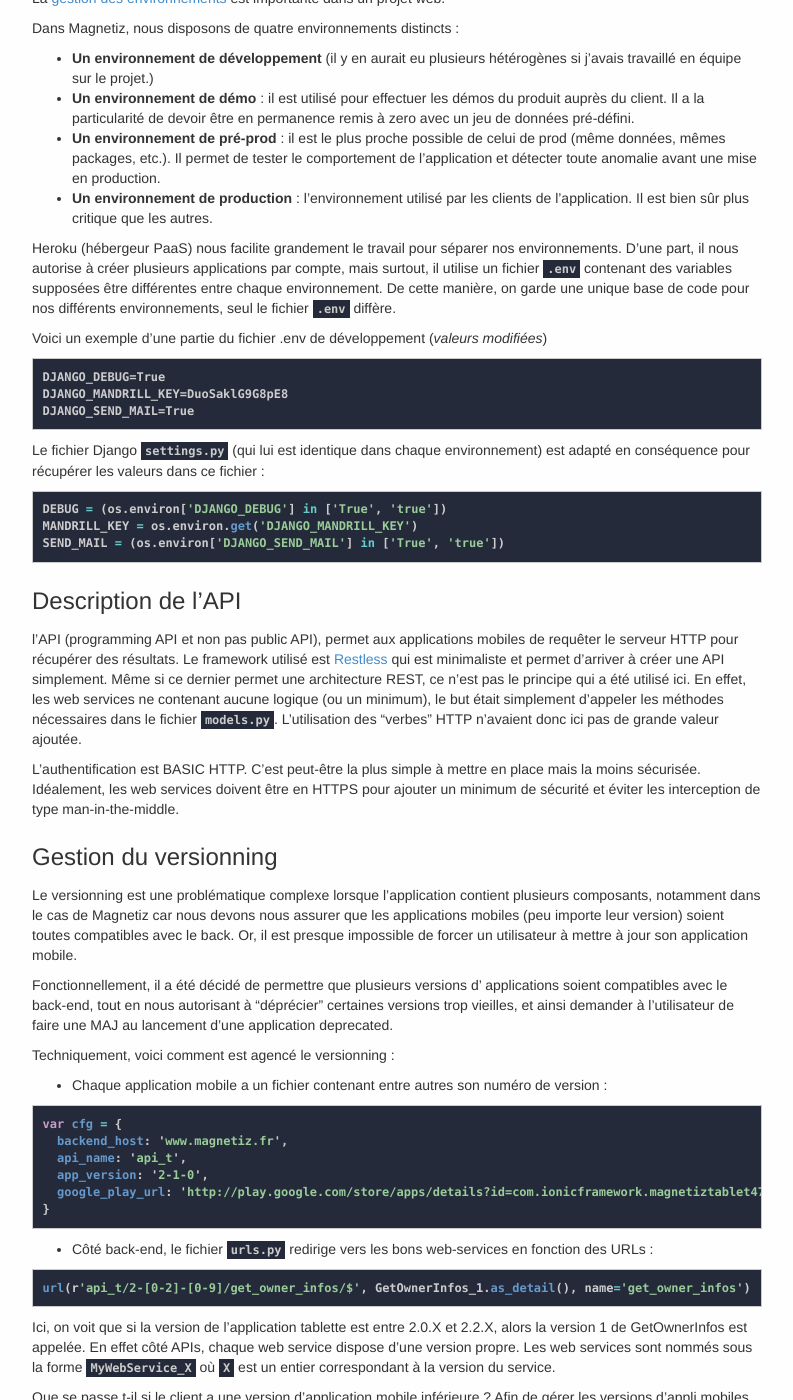
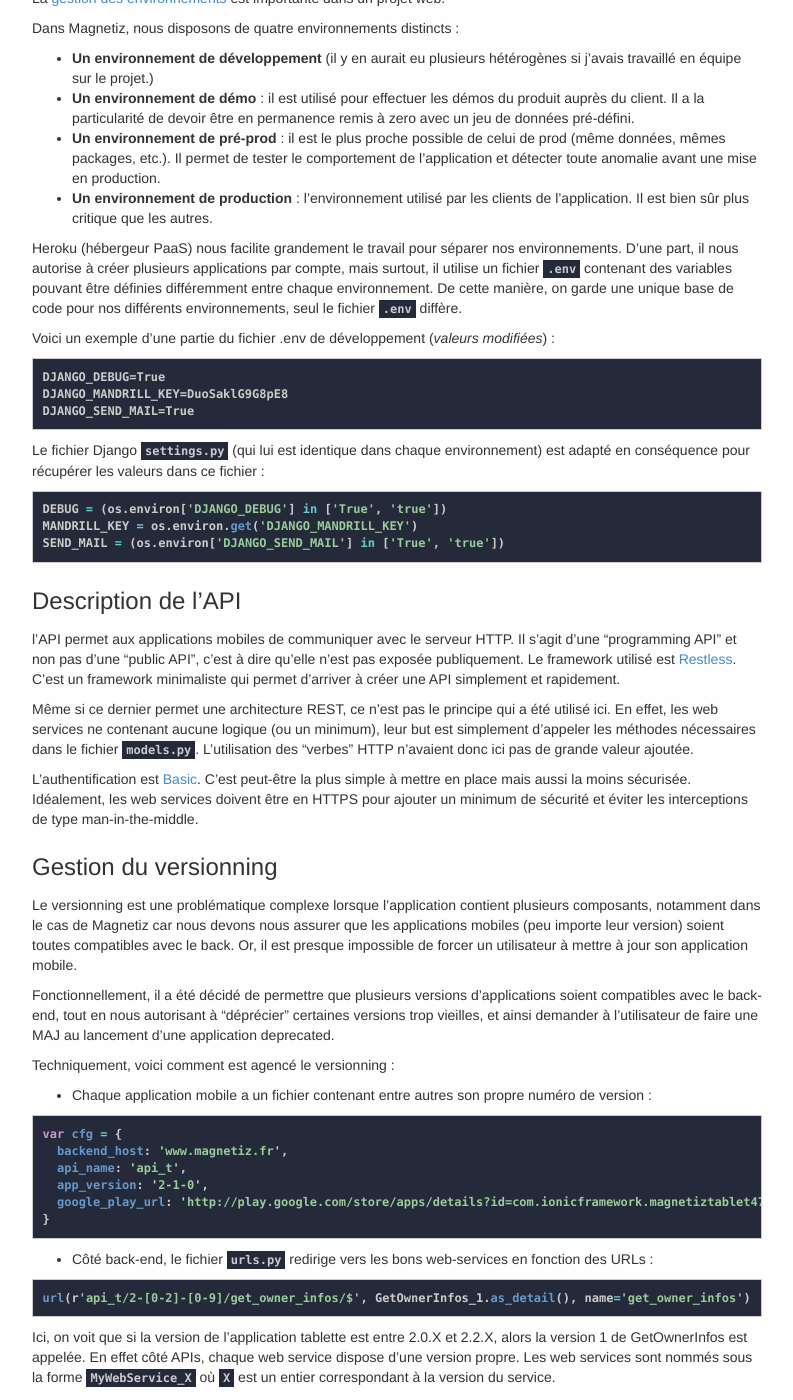
Before and after one commit to ddahan/ddahan.github.io, a Jekyll site: the page built from _posts/2015-12-11-presentation-technique-projet-magnetiz.md, in a window 1280 px wide and 1400 px high, scrolled down 3747 px. Shown: the whole window, without its empty margins (243-1036 px from the left). Built offline with Jekyll 4.4.1, drawn with Linux system fonts in a browser that asks for light colours; Markdown is read by kramdown in place of the engine named in the settings; comment, search, counter and statistics services are not loaded; some of the changed text lies outside the part shown.

Commit message:
modif article

````diff
--- a/_posts/2015-12-11-presentation-technique-projet-magnetiz.md
+++ b/_posts/2015-12-11-presentation-technique-projet-magnetiz.md
@@ -18,13 +18,13 @@
 
 ### Qu'est-ce que Magnetiz ?
 
-Magnetiz est une solution de fidélisation destinée aux commerces locaux. Chaque commerçant est équipé d'une ou plusieurs tablette(s) mobiles sur le comptoir, ainsi que de cartes de fidélité *vierges* à disposition pour les clients.
+Magnetiz est une solution de fidélisation destinée aux commerces locaux. Chaque commerçant est équipé d'une ou plusieurs tablette(s) mobiles sur son comptoir, ainsi que de cartes de fidélité *vierges* à disposition pour les clients.
 
-Lors de son premier passage en magasin, un client récupère une carte, et la scanne sur la tablette. Il est invité à entrer son adresse e-mail (et uniquement son e-mail), et cumule ses premiers points (par défaut : 5 points)
+Lors de son premier passage en magasin, un client récupère une carte, et la scanne sur la tablette. Il est invité à entrer son adresse e-mail (et uniquement son e-mail), et cumule ses premiers points (par défaut : 5 points).
 
 Après sa pré-inscription en magasin, le client reçoit un mail pour finaliser son compte (choisir un mot de passe et compléter ses infos personnelles). Il pourra s'il le souhaite télécharger et se connecter ensuite à l'application mobile.
 
-A chaque passage en magasin, le client scanne sa carte (ou son smartphone) directement sur la tablette tactile. A chaque fois, il cumule un nombre de points (5 par défaut). A tout moment, il peut réclamer un cadeau directement en le sélectionnant sur la tablette, à condition d'avoir suffisament de points.
+A chaque passage en magasin, le client scanne sa carte (ou son smartphone) directement sur la tablette tactile. A chaque fois, il cumule des points. A tout moment, il peut réclamer un cadeau directement en le sélectionnant sur la tablette, à condition d'avoir suffisament de points, bien sûr.
 
 Une même carte est utilisable dans tous les commerces Magnetiz.
 
@@ -75,16 +75,16 @@
 + d'utiliser Django (ou un autre framework tel que Flask) uniquement pour les models et l'API. Ici, les web services auraient été appelées pour n'importe quelle requête effectuée.
 + développer une appli front-web par composant (en utilisant AngularJS par exemple) : 1 pour les dashboards, 1 pour l'appli smartphone, 1 pour l'appli tablette.
 
-L'avantage principal aurait été ici de découpler totalement la partie back (Django) des différents fronts. Un autre avantage aurait été de bénéficier "nativement" de features de mise à jour du DOM dans les dashboards, sans devoir utiliser jQuery par dessus Django.
+L'avantage principal aurait été ici de découpler totalement la partie back (Django) de la partie clients (front). Un autre avantage aurait été de bénéficier "nativement" de features de mise à jour du DOM dans les dashboards, sans devoir utiliser jQuery par dessus Django.
 L'inconvénient aurait été de ne pas profiter des mécanismes de Django dans la partie "View" et "Template".
 
 <hr>
 
 ##### Arborescence de fichiers Django
 
-L'arborescence simplifiée *(je ne conserve ici que les fichiers qui sont additionnels aux fichiers par défaut)* du projet Django est décrite ci-dessous. Elle est somme toute assez classique :
+L'arborescence simplifiée *(je ne conserve ici que les fichiers additionnels aux fichiers par défaut)* du projet Django est décrite ci-dessous. Elle est somme toute assez classique :
 
-+ monprojet
++ monprojet/
   + magnetiz/
       * management/  *-> contient différentes commandes d'admin Django*
   + restless_api/
@@ -122,9 +122,9 @@
 + **Un environnement de pré-prod** : il est le plus proche possible de celui de prod (même données, mêmes packages, etc.). Il permet de tester le comportement de l'application et détecter toute anomalie avant une mise en production.
 + **Un environnement de production** : l'environnement utilisé par les clients de l'application. Il est bien sûr plus critique que les autres.
 
-Heroku (hébergeur PaaS) nous facilite grandement le travail pour séparer nos environnements. D'une part, il nous autorise à créer plusieurs applications par compte, mais surtout, il utilise un fichier `.env` contenant des variables supposées être différentes entre chaque environnement. De cette manière, on garde une unique base de code pour nos différents environnements, seul le fichier `.env` diffère.
+Heroku (hébergeur PaaS) nous facilite grandement le travail pour séparer nos environnements. D'une part, il nous autorise à créer plusieurs applications par compte, mais surtout, il utilise un fichier `.env` contenant des variables pouvant être définies différemment entre chaque environnement. De cette manière, on garde une unique base de code pour nos différents environnements, seul le fichier `.env` diffère.
 
-Voici un exemple d'une partie du fichier .env de développement (*valeurs modifiées*)
+Voici un exemple d'une partie du fichier .env de développement (*valeurs modifiées*) :
 
 ```
 DJANGO_DEBUG=True
@@ -142,21 +142,22 @@
 
 ### Description de l'API
 
-l'API (programming API et non pas public API), permet aux applications mobiles de requêter le serveur HTTP pour récupérer des résultats.
-Le framework utilisé est [Restless](https://restless.readthedocs.org/en/latest/) qui est minimaliste et permet d'arriver à créer une API simplement.
-Même si ce dernier permet une architecture REST, ce n'est pas le principe qui a été utilisé ici. En effet, les web services ne contenant aucune logique (ou un minimum), le but était simplement d'appeler les méthodes nécessaires dans le fichier `models.py`. L'utilisation des "verbes" HTTP n'avaient donc ici pas de grande valeur ajoutée.
+l'API permet aux applications mobiles de communiquer avec le serveur HTTP. Il s'agit d'une "programming API" et non pas d'une "public API", c'est à dire qu'elle n'est pas exposée publiquement.
+Le framework utilisé est [Restless](https://restless.readthedocs.org/en/latest/). C'est un framework minimaliste qui permet d'arriver à créer une API simplement et rapidement.
 
-L'authentification est BASIC HTTP. C'est peut-être la plus simple à mettre en place mais la moins sécurisée. Idéalement, les web services doivent être en HTTPS pour ajouter un minimum de sécurité et éviter les interception de type man-in-the-middle.
+Même si ce dernier permet une architecture REST, ce n'est pas le principe qui a été utilisé ici. En effet, les web services ne contenant aucune logique (ou un minimum), leur but est simplement d'appeler les méthodes nécessaires dans le fichier `models.py`. L'utilisation des "verbes" HTTP n'avaient donc ici pas de grande valeur ajoutée.
+
+L'authentification est [Basic](https://fr.wikipedia.org/wiki/Authentification_HTTP#M.C3.A9thode_.C2.AB_Basic_.C2.BB). C'est peut-être la plus simple à mettre en place mais aussi la moins sécurisée. Idéalement, les web services doivent être en HTTPS pour ajouter un minimum de sécurité et éviter les interceptions de type man-in-the-middle.
 
 ### Gestion du versionning
 
 Le versionning est une problématique complexe lorsque l'application contient plusieurs composants, notamment dans le cas de Magnetiz car nous devons nous assurer que les applications mobiles (peu importe leur version) soient toutes compatibles avec le back. Or, il est presque impossible de forcer un utilisateur à mettre à jour son application mobile.
 
-Fonctionnellement, il a été décidé de permettre que plusieurs versions d' applications soient compatibles avec le back-end, tout en nous autorisant à "déprécier" certaines versions trop vieilles, et ainsi demander à l'utilisateur de faire une MAJ au lancement d'une application deprecated.
+Fonctionnellement, il a été décidé de permettre que plusieurs versions d'applications soient compatibles avec le back-end, tout en nous autorisant à "déprécier" certaines versions trop vieilles, et ainsi demander à l'utilisateur de faire une MAJ au lancement d'une application deprecated.
 
 Techniquement, voici comment est agencé le versionning :
 
-+ Chaque application mobile a un fichier contenant entre autres son numéro de version :
++ Chaque application mobile a un fichier contenant entre autres son propre numéro de version :
 
 ```javascript
 var cfg = {
@@ -241,8 +242,8 @@
 
 ### Jeux de données
 
-Afin de pouvoir remplir rapidement la base de données avec des données,
-Django utilise par défaut un système de [fixtures](https://docs.djangoproject.com/en/dev/howto/initial-data/). Celui-ci est très limité car les données sont statiques, et la maintenance du fichier json est compliquée à partir d'une certaine quantité de données.
+Afin de pouvoir remplir rapidement la base de données,
+Django propose l'utilisation d'un système de [fixtures](https://docs.djangoproject.com/en/dev/howto/initial-data/). Celui-ci est très limité car les données sont statiques, et la maintenance du fichier JSON est compliquée à partir d'une certaine quantité de données.
 
 Dans Magnetiz il a été nécessaire de créer 2 jeux de données différents :
 
@@ -503,7 +504,7 @@
 
 ##### Comment générer un robot.txt différent en fonction des environnements, lorsqu'on n'a pas accès au serveur ?
 
-Réponse : le générer dynamiquement, directement via une vue Django. La liste des éléments à ne pas indexer est contenue dans une variable d'environnement, qui elle-même est récupérée dans la variable `DISALLOW_LIST` dans settings.py.
+Réponse : le générer dynamiquement, directement via une vue Django. La liste des éléments à ne pas indexer est contenue dans une variable d'environnement, qui elle-même est récupérée dans la variable `DISALLOW_LIST` dans `settings.py`.
 
 ```python
 # views.py
````
Also changed, not shown: other parts of _posts/2015-12-11-presentation-technique-projet-magnetiz.md (+8 -8 lines).
